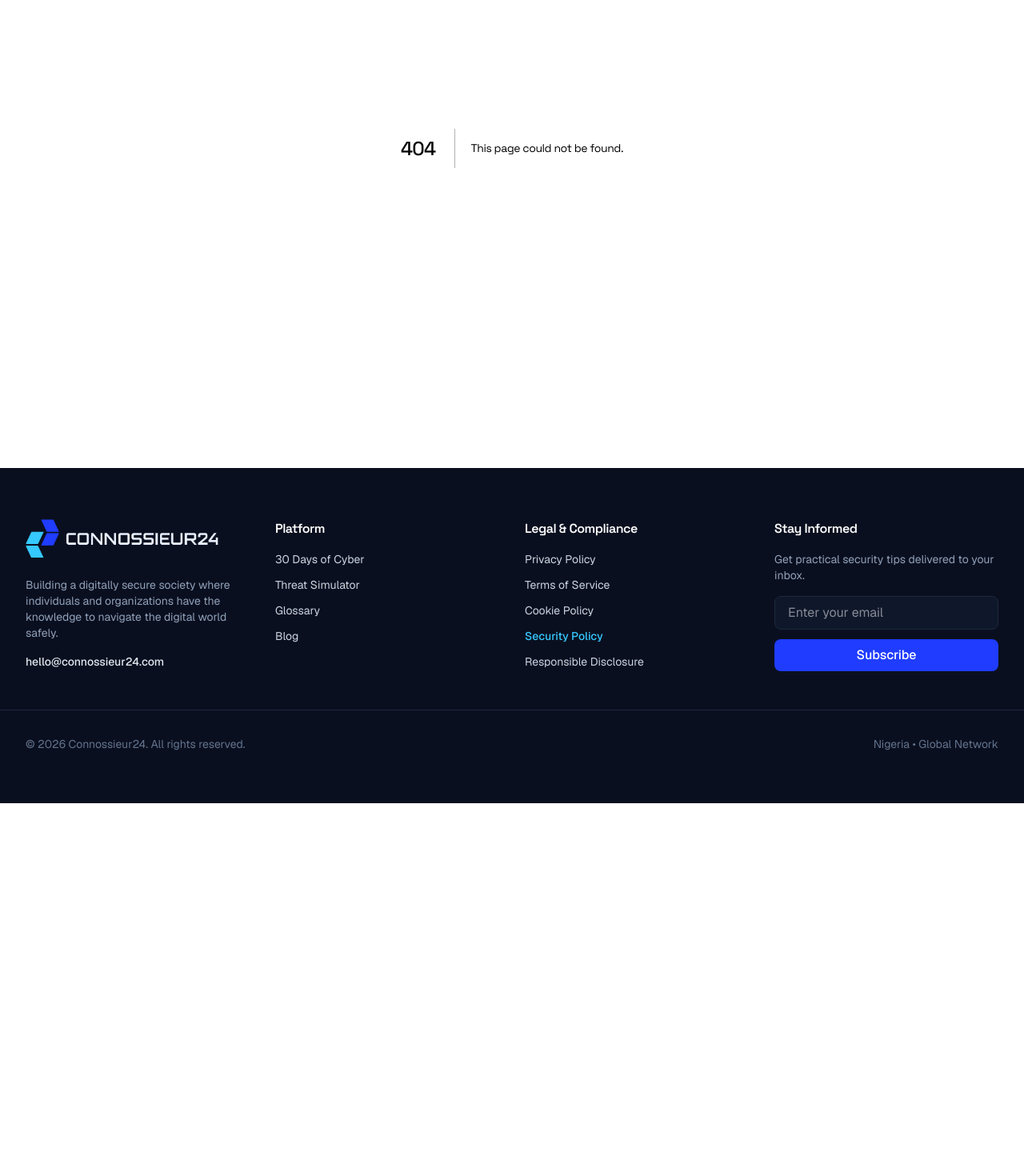
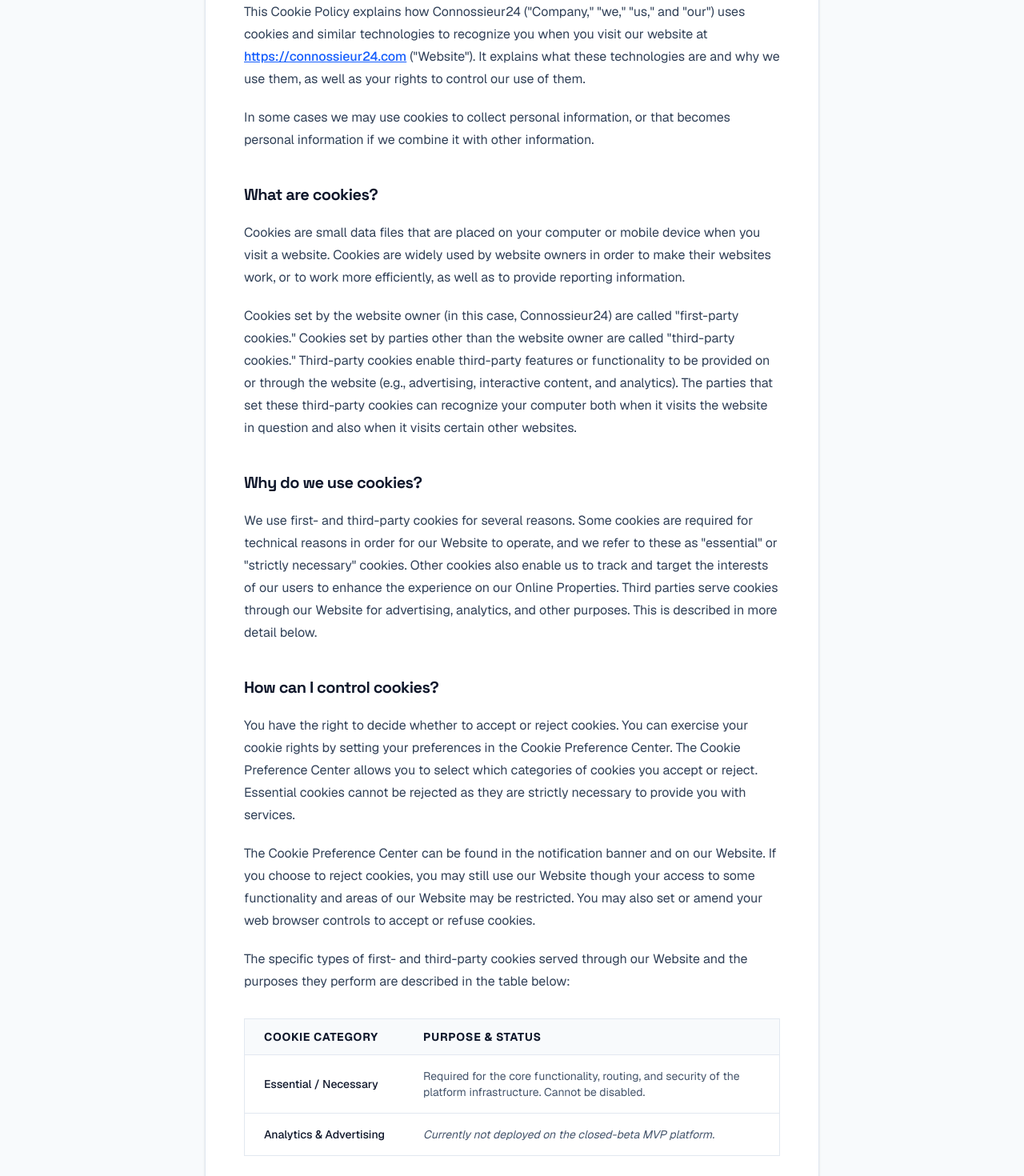
Before and after one commit to Danielwelao/Connossieur24--web, a Next.js app: page /cookies in a window 1280 px wide. Before the commit this address had no page. Shown: the part 280-1750 px from the top of the page at 80% size. Before the commit the page ends 1284 px from the top, so only its background shows below. Built offline with nearby package versions, Linux system fonts and the light colour scheme.

Commit message:
feat(legal): build formatted cookie policy page with dynamic MVP table

```diff
--- /dev/null
+++ b/app/cookies/page.tsx
@@ -0,0 +1,123 @@
+import Link from "next/link";
+
+export default function CookiePolicy() {
+  return (
+    <div className="min-h-screen bg-slate-50 py-16 px-4 sm:px-6 lg:px-8">
+      <div className="max-w-3xl mx-auto bg-white border border-slate-200 rounded-2xl shadow-sm p-8 md:p-12">
+        <article className="prose prose-slate prose-blue max-w-none prose-headings:font-bold prose-h1:text-3xl prose-h2:text-xl prose-a:text-blue-600">
+          <h1>Cookie Policy</h1>
+          <p className="text-sm text-slate-500 font-medium">Last updated September 29, 2026</p>
+
+          <p>
+            This Cookie Policy explains how Connossieur24 (&quot;Company,&quot; &quot;we,&quot; &quot;us,&quot; and &quot;our&quot;) uses cookies and similar technologies to recognize you when you visit our website at <Link href="https://connossieur24.com">https://connossieur24.com</Link> (&quot;Website&quot;). It explains what these technologies are and why we use them, as well as your rights to control our use of them.
+          </p>
+          <p>
+            In some cases we may use cookies to collect personal information, or that becomes personal information if we combine it with other information.
+          </p>
+
+          <h2>What are cookies?</h2>
+          <p>
+            Cookies are small data files that are placed on your computer or mobile device when you visit a website. Cookies are widely used by website owners in order to make their websites work, or to work more efficiently, as well as to provide reporting information.
+          </p>
+          <p>
+            Cookies set by the website owner (in this case, Connossieur24) are called &quot;first-party cookies.&quot; Cookies set by parties other than the website owner are called &quot;third-party cookies.&quot; Third-party cookies enable third-party features or functionality to be provided on or through the website (e.g., advertising, interactive content, and analytics). The parties that set these third-party cookies can recognize your computer both when it visits the website in question and also when it visits certain other websites.
+          </p>
+
+          <h2>Why do we use cookies?</h2>
+          <p>
+            We use first- and third-party cookies for several reasons. Some cookies are required for technical reasons in order for our Website to operate, and we refer to these as &quot;essential&quot; or &quot;strictly necessary&quot; cookies. Other cookies also enable us to track and target the interests of our users to enhance the experience on our Online Properties. Third parties serve cookies through our Website for advertising, analytics, and other purposes. This is described in more detail below.
+          </p>
+
+          <h2>How can I control cookies?</h2>
+          <p>
+            You have the right to decide whether to accept or reject cookies. You can exercise your cookie rights by setting your preferences in the Cookie Preference Center. The Cookie Preference Center allows you to select which categories of cookies you accept or reject. Essential cookies cannot be rejected as they are strictly necessary to provide you with services.
+          </p>
+          <p>
+            The Cookie Preference Center can be found in the notification banner and on our Website. If you choose to reject cookies, you may still use our Website though your access to some functionality and areas of our Website may be restricted. You may also set or amend your web browser controls to accept or refuse cookies.
+          </p>
+
+          <p>
+            The specific types of first- and third-party cookies served through our Website and the purposes they perform are described in the table below:
+          </p>
+
+          {/* Custom Table to replace the missing generator output */}
+          <div className="not-prose my-8 overflow-x-auto">
+            <table className="w-full text-left border-collapse border border-slate-200 rounded-lg shadow-sm">
+              <thead className="bg-slate-50">
+                <tr>
+                  <th className="border-b border-slate-200 px-6 py-3 text-sm font-bold text-slate-900 uppercase tracking-wider">Cookie Category</th>
+                  <th className="border-b border-slate-200 px-6 py-3 text-sm font-bold text-slate-900 uppercase tracking-wider">Purpose & Status</th>
+                </tr>
+              </thead>
+              <tbody className="bg-white divide-y divide-slate-200">
+                <tr>
+                  <td className="px-6 py-4 text-sm font-medium text-slate-900 whitespace-nowrap">Essential / Necessary</td>
+                  <td className="px-6 py-4 text-sm text-slate-600">Required for the core functionality, routing, and security of the platform infrastructure. Cannot be disabled.</td>
+                </tr>
+                <tr>
+                  <td className="px-6 py-4 text-sm font-medium text-slate-900 whitespace-nowrap">Analytics & Advertising</td>
+                  <td className="px-6 py-4 text-sm text-slate-600 italic">Currently not deployed on the closed-beta MVP platform.</td>
+                </tr>
+              </tbody>
+            </table>
+          </div>
+
+          <h2>How can I control cookies on my browser?</h2>
+          <p>
+            As the means by which you can refuse cookies through your web browser controls vary from browser to browser, you should visit your browser&apos;s help menu for more information. The following is information about how to manage cookies on the most popular browsers:
+          </p>
+          <ul>
+            <li><a href="https://support.google.com/chrome/answer/95647" target="_blank" rel="noopener noreferrer">Chrome</a></li>
+            <li><a href="https://support.mozilla.org/en-US/kb/enhanced-tracking-protection-firefox-desktop" target="_blank" rel="noopener noreferrer">Firefox</a></li>
+            <li><a href="https://support.apple.com/guide/safari/manage-cookies-sfri11471/mac" target="_blank" rel="noopener noreferrer">Safari</a></li>
+            <li><a href="https://support.microsoft.com/en-us/windows/microsoft-edge-browsing-data-and-privacy-bb8174ba-9d73-dcf2-9b4a-c582b4e640dd" target="_blank" rel="noopener noreferrer">Edge</a></li>
+            <li><a href="https://help.opera.com/en/latest/web-preferences/" target="_blank" rel="noopener noreferrer">Opera</a></li>
+          </ul>
+         <p>
+            In addition, most advertising networks offer you a way to opt out of targeted advertising. If you would like to find out more information, please visit:
+          </p>
+          <ul>
+            <li>
+              <a href="http://optout.aboutads.info/" target="_blank" rel="noopener noreferrer">
+                Digital Advertising Alliance
+              </a>
+            </li>
+            <li>
+              <a href="https://youradchoices.ca/" target="_blank" rel="noopener noreferrer">
+                Digital Advertising Alliance of Canada
+              </a>
+            </li>
+            <li>
+              <a href="http://www.youronlinechoices.com/" target="_blank" rel="noopener noreferrer">
+                European Interactive Digital Advertising Alliance
+              </a>
+            </li>
+          </ul>
+
+          <h2>What about other tracking technologies, like web beacons?</h2>
+          <p>
+            Cookies are not the only way to recognize or track visitors to a website. We may use other, similar technologies from time to time, like web beacons (sometimes called &quot;tracking pixels&quot; or &quot;clear gifs&quot;). These are tiny graphics files that contain a unique identifier that enables us to recognize when someone has visited our Website or opened an email including them. This allows us, for example, to monitor the traffic patterns of users from one page within a website to another, to deliver or communicate with cookies, to understand whether you have come to the website from an online advertisement displayed on a third-party website, to improve site performance, and to measure the success of email marketing campaigns. In many instances, these technologies are reliant on cookies to function properly, and so declining cookies will impair their functioning.
+          </p>
+
+          <h2>Do you serve targeted advertising?</h2>
+          <p>
+            Third parties may serve cookies on your computer or mobile device to serve advertising through our Website. These companies may use information about your visits to this and other websites in order to provide relevant advertisements about goods and services that you may be interested in. They may also employ technology that is used to measure the effectiveness of advertisements. They can accomplish this by using cookies or web beacons to collect information about your visits to this and other sites in order to provide relevant advertisements about goods and services of potential interest to you. The information collected through this process does not enable us or them to identify your name, contact details, or other details that directly identify you unless you choose to provide these.
+          </p>
+
+          <h2>How often will you update this Cookie Policy?</h2>
+          <p>
+            We may update this Cookie Policy from time to time in order to reflect, for example, changes to the cookies we use or for other operational, legal, or regulatory reasons. Please therefore revisit this Cookie Policy regularly to stay informed about our use of cookies and related technologies.
+          </p>
+          <p>
+            The date at the top of this Cookie Policy indicates when it was last updated.
+          </p>
+
+          <h2>Where can I get further information?</h2>
+          <p>
+            If you have any questions about our use of cookies or other technologies, please contact us at: <strong><a href="mailto:connossieur24@yahoo.com" className="text-blue-600 hover:underline mt-2 inline-block">connossieur24@yahoo.com</a></strong>
+          </p>
+        </article>
+      </div>
+    </div>
+  );
+}
```
